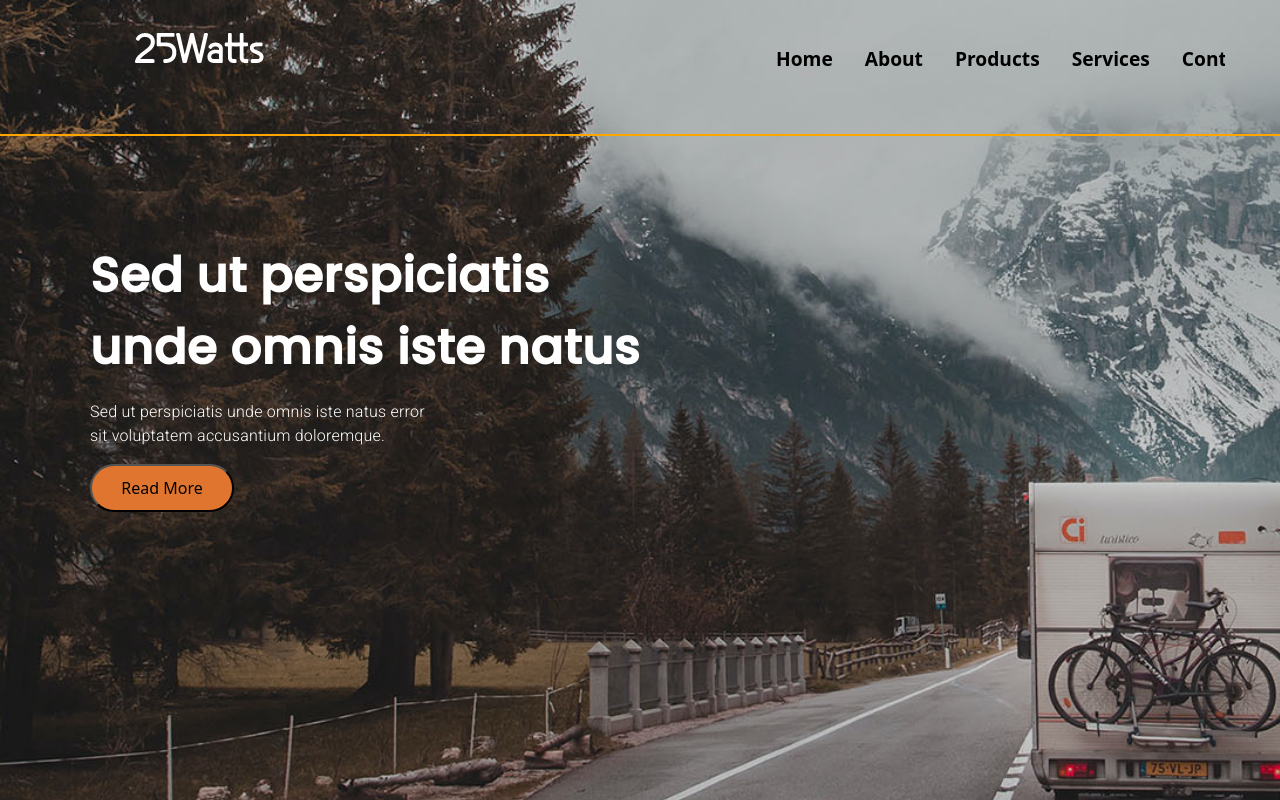
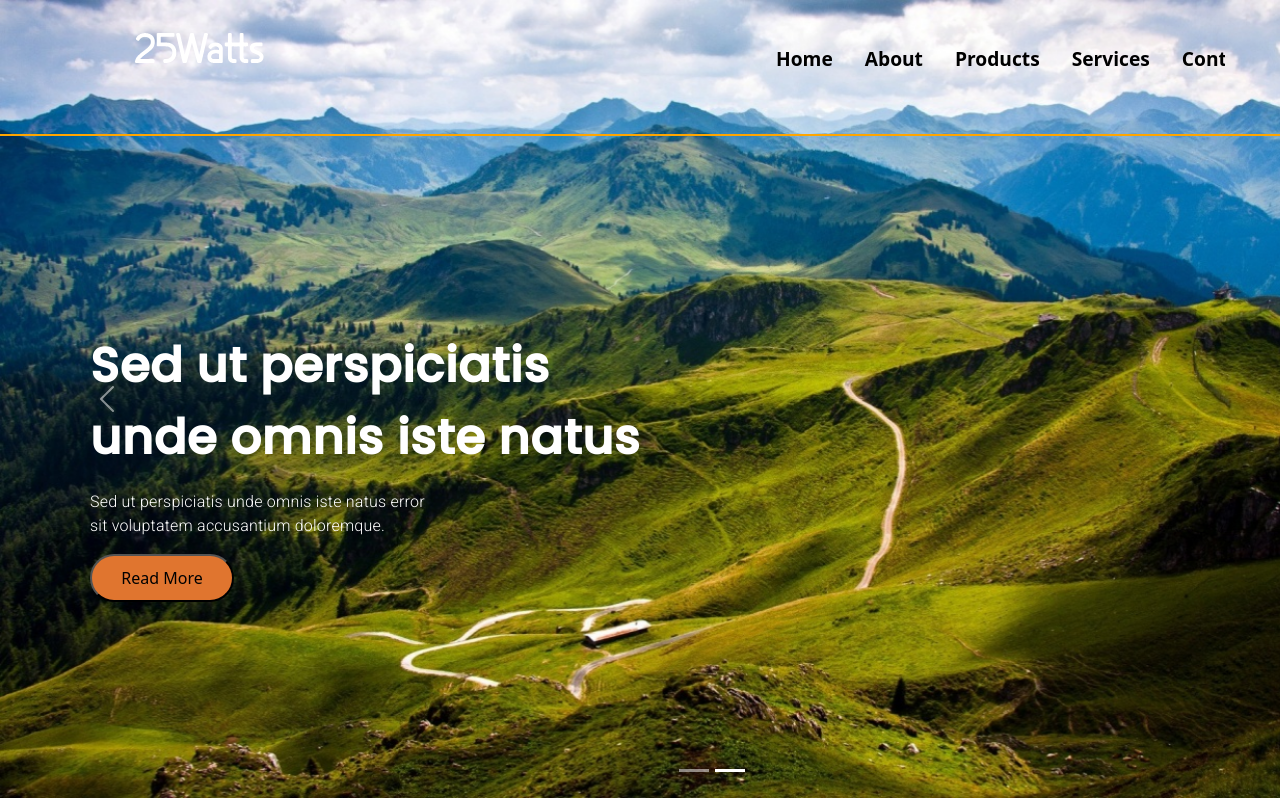
Before and after one commit to Erickmata1798/eam1798, a React (Create React App) app: page / in a window 1280 px wide. Shown: the top 800 px of the page. Built offline with nearby package versions, Linux system fonts and the light colour scheme.

Commit message:
HOME SLIDER DONE

```diff
--- a/src/CSS/Home.scss
+++ b/src/CSS/Home.scss
@@ -1,12 +1,21 @@
 .body {
-  background: transparent url("../images/slider-1.png") 0% 0% repeat padding-box;
+  background: transparent  0% 0% repeat padding-box;
   background-size: cover;
   margin-left: 0px;
   margin-right: 0px;
-  height: 900px;
+  height: 800px;
 
 }
-
+.carousel-control-prev-icon{
+  height: 300px;
+}
+#carousel{
+  position: absolute;
+}
+.d-blockw-100{
+  width: 1423px;
+  height: 798px;
+}
 a {
   color: white;
   text-decoration: none;
@@ -17,8 +26,9 @@ p {
 }
 
 .main{
-
-  padding-top: 150px;
+  position: absolute;
+  padding-top: 240px;
+  overflow: visible;
 }
 .main__text__elements__title {
   font-family: "Poppins";
--- a/src/components/Home.js
+++ b/src/components/Home.js
@@ -1,9 +1,34 @@
 import React from 'react';
-
+import { Carousel } from 'react-bootstrap';
+import imagen from '../images/slider-1.png';
+import imagen2 from '../images/slider2.jpg';
 const Home = () => {
     return (
         <div className="body">
-            <main className="main">
+
+            <Carousel className="test" id="carousel">
+
+                    <Carousel.Item interval={3000}>
+                        <img
+                            className="d-blockw-100"
+                            src={imagen}
+                            alt="First slide"
+                        />
+
+                    </Carousel.Item>
+                    <Carousel.Item interval={3000}>
+                        <img
+                            className="d-blockw-100"
+                            src={imagen2}
+                            alt="Second slide"
+                        />
+
+                    </Carousel.Item>
+
+
+                </Carousel>
+                <main className="main">
+
                 <div className="main__text">
                     <p className="main__text__elements__title">Sed ut perspiciatis <br /> unde omnis iste natus</p>
                     <p className="main__text__elements__secondary">Sed ut perspiciatis unde omnis iste natus error <br /> sit
@@ -11,8 +36,9 @@ const Home = () => {
                     </p>
                 </div>
                 <button type="button" className="button">Read More</button>
+
             </main>
-            </div>
+        </div>
     );
 }
 
```
Also changed, not shown: src/images/slider2.jpg (added).
